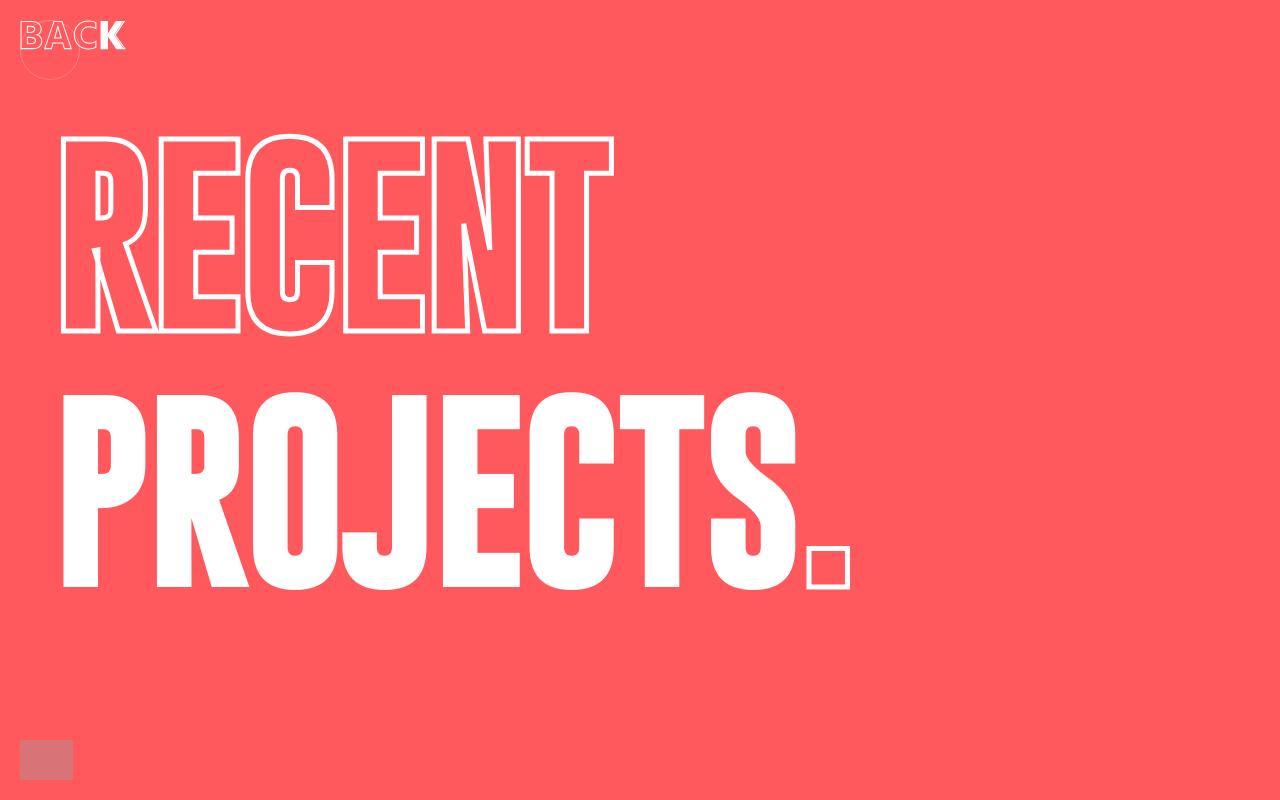
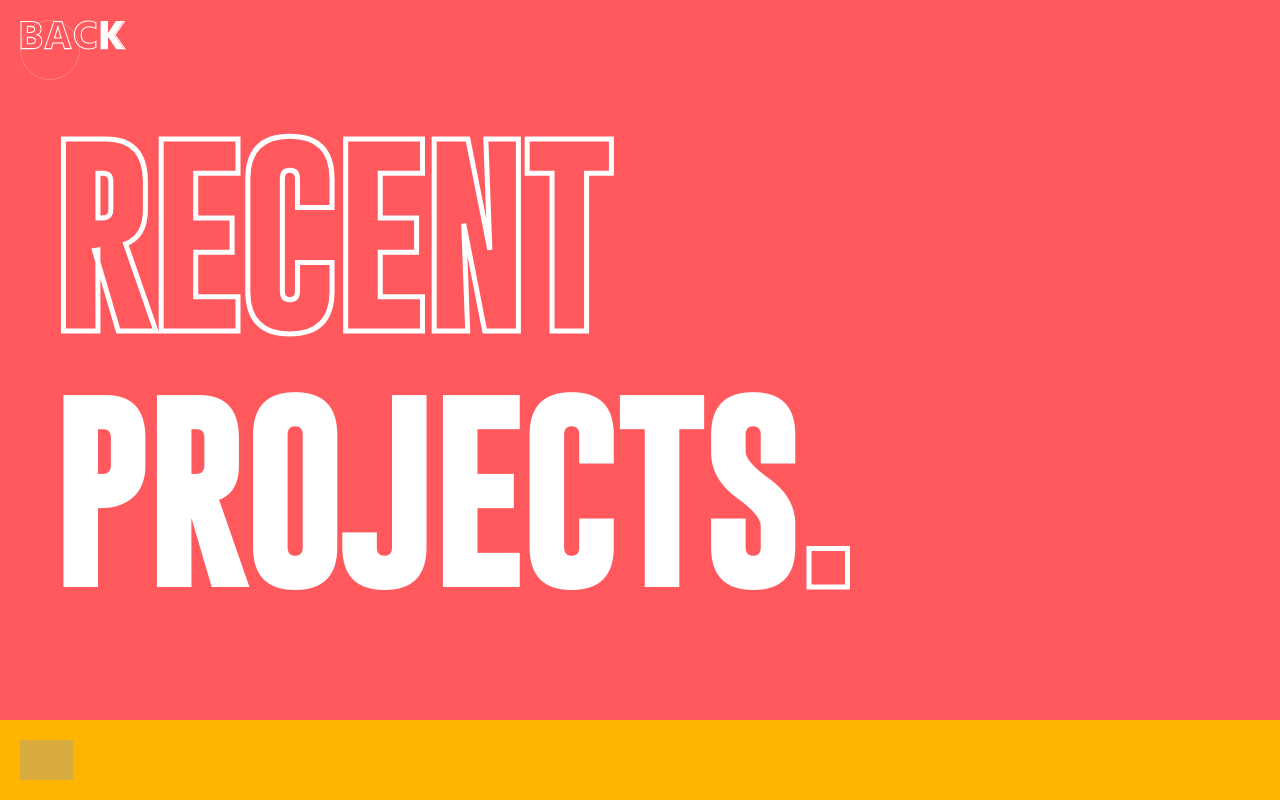
Before and after one commit to itstorque/design-portfolio, a plain HTML site: page projects.html in a window 1280 px wide. Shown: the top 800 px of the page. Drawn offline with nearby package versions, Linux system fonts and the light colour scheme; grey boxes are pictures that could not be loaded.

Commit message:
Added change color to footer

```diff
--- a/resources/projects.js
+++ b/resources/projects.js
@@ -16,7 +16,7 @@ $(document).ready(function() {
     $("#cursor").css({left: xp +'px', top: yp +'px'});
   }, 20);
 
-  $(document).scroll(function() {
+  $(window).scroll(function() {
 
     var scrollTop = window.pageYOffset || document.documentElement.scrollTop;
 
@@ -42,6 +42,18 @@ $(document).ready(function() {
 
     }
 
+    if (document.getElementById('project_list').offsetHeight < scrollTop + window.innerHeight + 100) {
+
+      console.log("hi")
+
+      $("footer").css({'background-color': '#FFB400'})
+
+    } else {
+
+      $("footer").css({'background-color': 'transparent'})
+
+    }
+
   });
 
 });
--- a/resources/style.css
+++ b/resources/style.css
@@ -87,13 +87,15 @@ footer {
 
   position: fixed;
   height: 40px;
-  margin: 20px;
+  margin: 0;
   text-align: left;
   bottom: 0;
   left: 0;
   width: 100vw;
-  padding: 0;
+  padding: 20px;
   z-index: 99;
+  box-sizing: content-box;
+  transition: 0.2s ease;
 
 }
 
```
